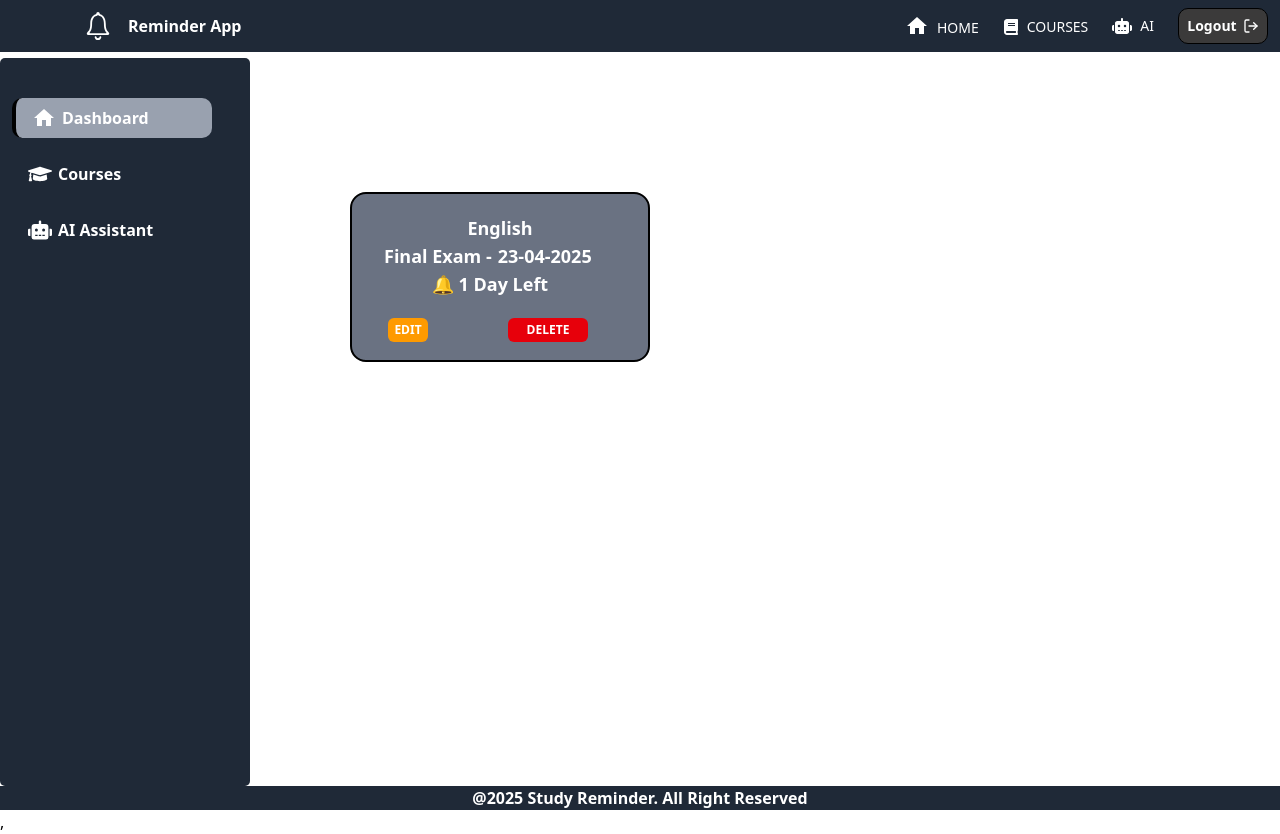
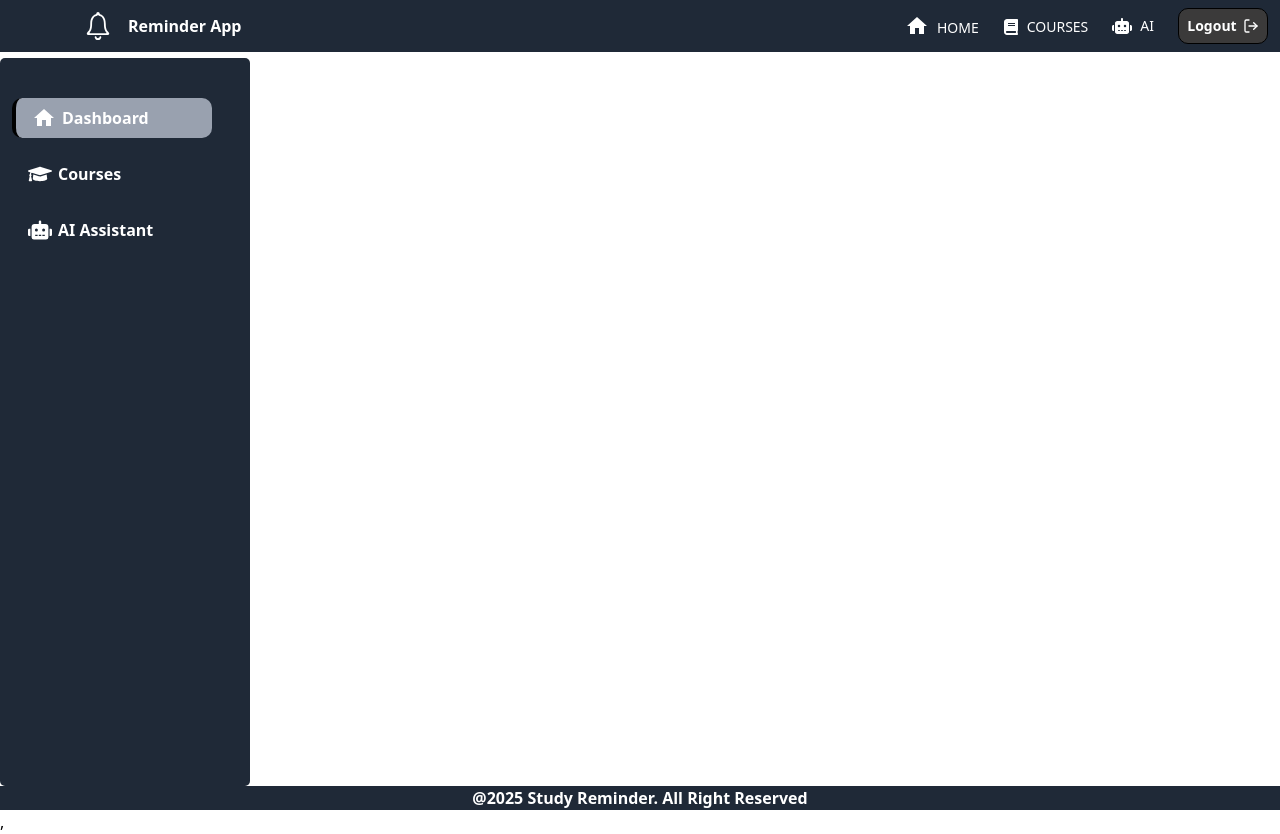
Before and after one commit to Aklile612/Reminder-App, a React (Vite) app: page / in a window 1280 px wide. Built offline with nearby package versions, Linux system fonts and the light colour scheme.

Commit message:
cleaned the messy card

```diff
--- a/src/Components/EventCard/EventCard.jsx
+++ b/src/Components/EventCard/EventCard.jsx
@@ -4,26 +4,7 @@ import { Link } from 'react-router-dom'
 const EventCard = () => {
   return (
     <div>
-      <div className='bg-gray-500 w-[300px] h-[170px] rounded-2xl hover:-translate-y-3 hover:border-blue-800 border-2  transition-all'>
-            <div className='group hover:text-red-800 transition-colors'>
-              <div className='text-center pt-5'>
-                <span className='text-white text-lg font-bold'>English</span>
-              </div>
-              <div className='flex gap-1.5 md:pl-8'>
-                <span className=' text-white text-lg font-bold'>Final Exam - </span>
-                <span className='text-white text-lg font-bold'>23-04-2025</span>
-              </div>
-              <div className='text-center -ml-5 text-white font-bold text-lg'>
-                <span>🔔 1 Day Left</span>
-              </div>
-              <div className=''>
-              <div className='text-xs font-bold text-white  md:pl-9 flex gap-20 mt-5 justify-start'>
-                <Link className='bg-amber-500 w-[40px] text-center hover:scale-150  transition-all rounded-md md:pt-1 h-6'> EDIT</Link>
-                <Link className='bg-red-600 w-[80px] text-center md:pt-1 rounded-md hover:scale-150  transition-all'> DELETE</Link>
-              </div>
-              </div>
-            </div>
-        </div>
+
     </div>
   )
 }
```
